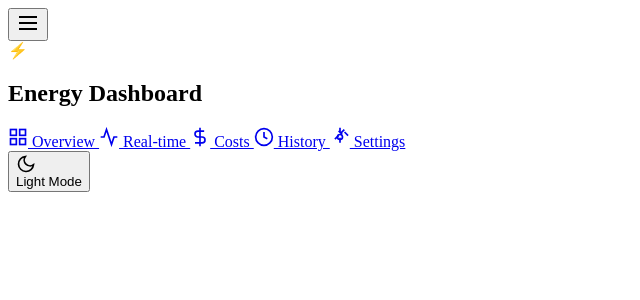
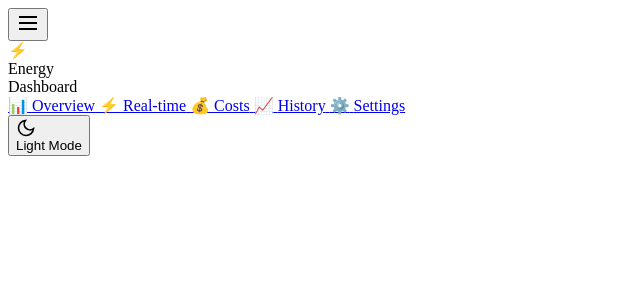
Before and after one commit to Sebastianwerner1985/energy-dashboard, a Python web app: template templates/base.html in a window 1280 px wide. Shown: the top 300 px of the page, without its empty margins (0-640 px from the left). Run offline with Jinja, Linux system fonts and the light colour scheme; the template is opened without the code that fills it, so the values that code supplies are empty.

Commit message:
fix: match base template exactly to spec (header structure + emoji icons)

```diff
--- a/templates/base.html
+++ b/templates/base.html
@@ -37,47 +37,32 @@
             <div class="sidebar-header">
                 <div class="sidebar-logo">⚡</div>
                 <div>
-                    <h1 class="sidebar-title">Energy Dashboard</h1>
+                    <div class="sidebar-title">Energy</div>
+                    <div class="sidebar-subtitle">Dashboard</div>
                 </div>
             </div>
 
             <!-- Sidebar Navigation -->
             <nav class="sidebar-nav">
-                <a href="{{ url_for('overview') }}" class="sidebar-nav-item {% if request.endpoint == 'overview' %}active{% endif %}">
-                    <svg width="20" height="20" viewBox="0 0 24 24" fill="none" stroke="currentColor" stroke-width="2">
-                        <rect x="3" y="3" width="7" height="7"></rect>
-                        <rect x="14" y="3" width="7" height="7"></rect>
-                        <rect x="14" y="14" width="7" height="7"></rect>
-                        <rect x="3" y="14" width="7" height="7"></rect>
-                    </svg>
-                    Overview
+                <a href="{{ url_for('overview') }}" class="nav-link {% if request.endpoint == 'overview' %}active{% endif %}">
+                    <span class="nav-icon">📊</span>
+                    <span class="nav-text">Overview</span>
                 </a>
-                <a href="{{ url_for('realtime') }}" class="sidebar-nav-item {% if request.endpoint == 'realtime' %}active{% endif %}">
-                    <svg width="20" height="20" viewBox="0 0 24 24" fill="none" stroke="currentColor" stroke-width="2">
-                        <polyline points="22 12 18 12 15 21 9 3 6 12 2 12"></polyline>
-                    </svg>
-                    Real-time
+                <a href="{{ url_for('realtime') }}" class="nav-link {% if request.endpoint == 'realtime' %}active{% endif %}">
+                    <span class="nav-icon">⚡</span>
+                    <span class="nav-text">Real-time</span>
                 </a>
-                <a href="{{ url_for('costs') }}" class="sidebar-nav-item {% if request.endpoint == 'costs' %}active{% endif %}">
-                    <svg width="20" height="20" viewBox="0 0 24 24" fill="none" stroke="currentColor" stroke-width="2">
-                        <line x1="12" y1="1" x2="12" y2="23"></line>
-                        <path d="M17 5H9.5a3.5 3.5 0 0 0 0 7h5a3.5 3.5 0 0 1 0 7H6"></path>
-                    </svg>
-                    Costs
+                <a href="{{ url_for('costs') }}" class="nav-link {% if request.endpoint == 'costs' %}active{% endif %}">
+                    <span class="nav-icon">💰</span>
+                    <span class="nav-text">Costs</span>
                 </a>
-                <a href="{{ url_for('history') }}" class="sidebar-nav-item {% if request.endpoint == 'history' %}active{% endif %}">
-                    <svg width="20" height="20" viewBox="0 0 24 24" fill="none" stroke="currentColor" stroke-width="2">
-                        <circle cx="12" cy="12" r="10"></circle>
-                        <polyline points="12 6 12 12 16 14"></polyline>
-                    </svg>
-                    History
+                <a href="{{ url_for('history') }}" class="nav-link {% if request.endpoint == 'history' %}active{% endif %}">
+                    <span class="nav-icon">📈</span>
+                    <span class="nav-text">History</span>
                 </a>
-                <a href="{{ url_for('settings') }}" class="sidebar-nav-item {% if request.endpoint == 'settings' %}active{% endif %}">
-                    <svg width="20" height="20" viewBox="0 0 24 24" fill="none" stroke="currentColor" stroke-width="2">
-                        <circle cx="12" cy="12" r="3"></circle>
-                        <path d="M12 1v6m0 6v6m5.196-15.804l-4.243 4.243m-2.828 2.828l-4.243 4.243m15.804-4.242l-4.243-4.243m-2.828 2.828l-4.243-4.243"></path>
-                    </svg>
-                    Settings
+                <a href="{{ url_for('settings') }}" class="nav-link {% if request.endpoint == 'settings' %}active{% endif %}">
+                    <span class="nav-icon">⚙️</span>
+                    <span class="nav-text">Settings</span>
                 </a>
             </nav>
 
@@ -164,13 +149,11 @@
         function toggleMobileMenu() {
             sidebar.classList.toggle('active');
             mobileBackdrop.classList.toggle('active');
-            document.body.classList.toggle('menu-open');
         }
 
         function closeMobileMenu() {
             sidebar.classList.remove('active');
             mobileBackdrop.classList.remove('active');
-            document.body.classList.remove('menu-open');
         }
 
         if (mobileMenuToggle) {
@@ -180,31 +163,6 @@
         if (mobileBackdrop) {
             mobileBackdrop.addEventListener('click', closeMobileMenu);
         }
-
-        // Close mobile menu when clicking a nav link
-        document.querySelectorAll('.sidebar-nav-item').forEach(item => {
-            item.addEventListener('click', closeMobileMenu);
-        });
-
-        // Chart.js Theme Configuration
-        function getChartTheme() {
-            const theme = html.getAttribute('data-theme');
-            return {
-                isDark: theme === 'dark',
-                textColor: theme === 'dark' ? '#e0e0e0' : '#333333',
-                gridColor: theme === 'dark' ? '#333333' : '#e0e0e0',
-                backgroundColor: theme === 'dark' ? '#1a1a1a' : '#ffffff'
-            };
-        }
-
-        // Default Chart.js Configuration
-        if (typeof Chart !== 'undefined') {
-            Chart.defaults.font.family = "'Inter', 'system-ui', sans-serif";
-            Chart.defaults.responsive = true;
-            Chart.defaults.maintainAspectRatio = false;
-        }
     </script>
-
-    {% block extra_scripts %}{% endblock %}
 </body>
 </html>
```
